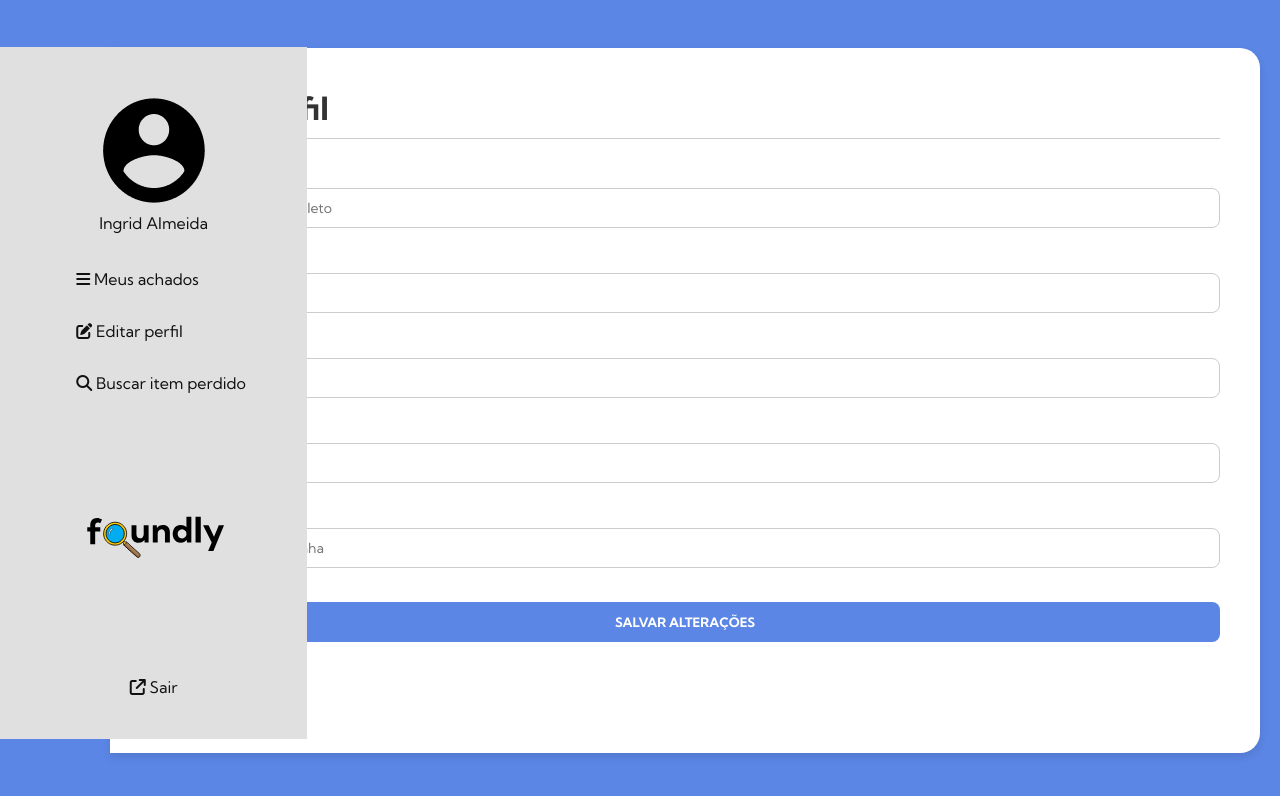
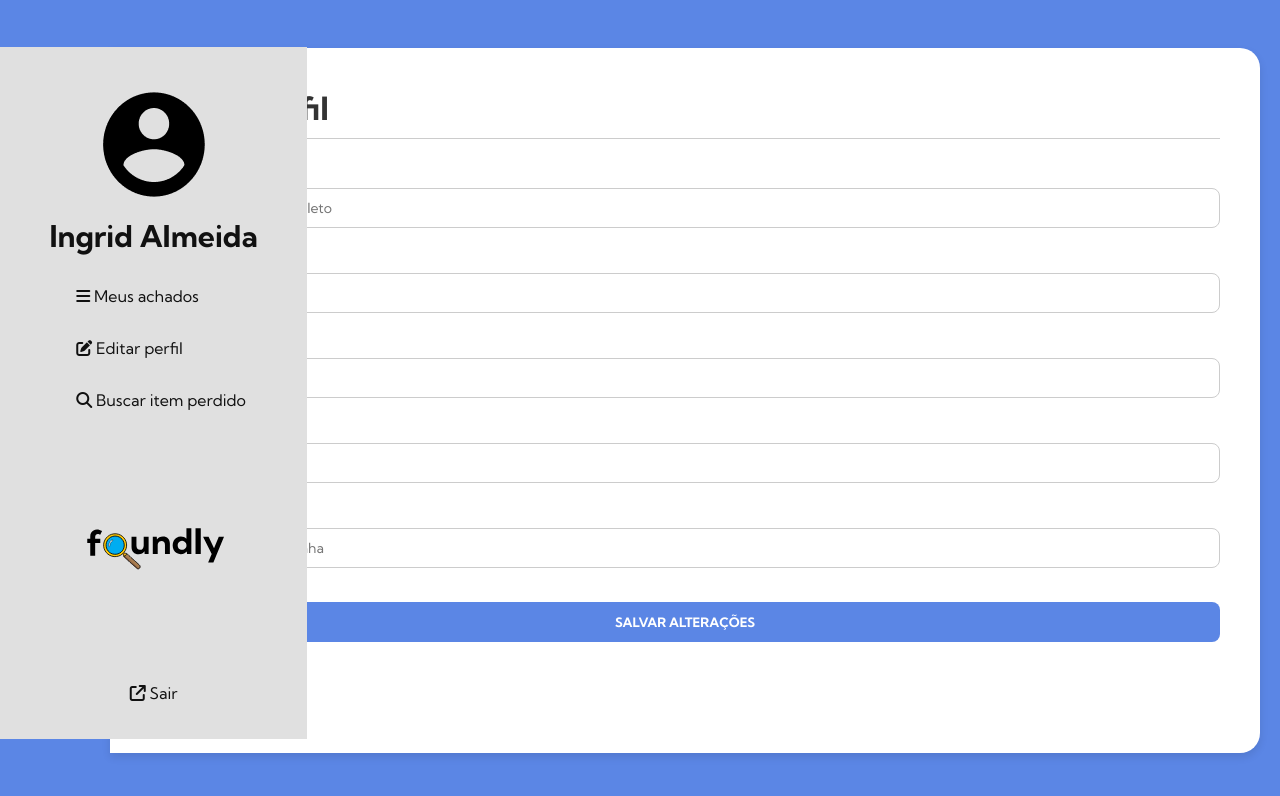
Before and after one commit to EduardoLopes085/Foundly, a React (Vite) app: page /edit-profile in a window 1280 px wide. Shown: the top 796 px of the page. Built offline with nearby package versions, Linux system fonts and the light colour scheme.

Commit message:
ultimas alteracoes

```diff
--- a/src/components/navigationBar/navigation.css
+++ b/src/components/navigationBar/navigation.css
@@ -18,7 +18,11 @@
 
 }
 
-
+.user-name {
+    font-size: 30px; /* aumenta o tamanho da fonte */
+    font-weight: bold; /* opcional: deixa mais destacado */
+    margin-top: 10px; /* espaçamento superior, se precisar */
+  }
 
 .nav-options{
     display: flex;
```
